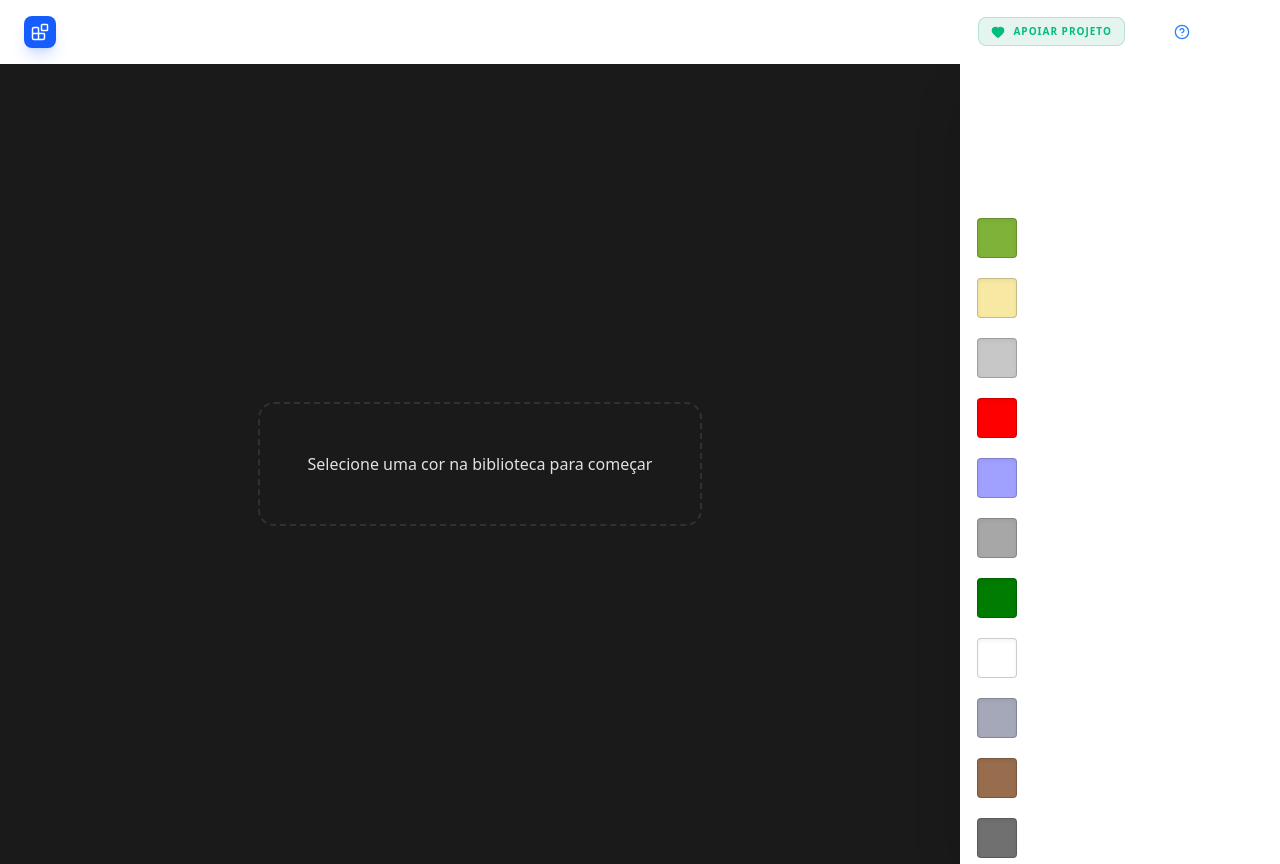
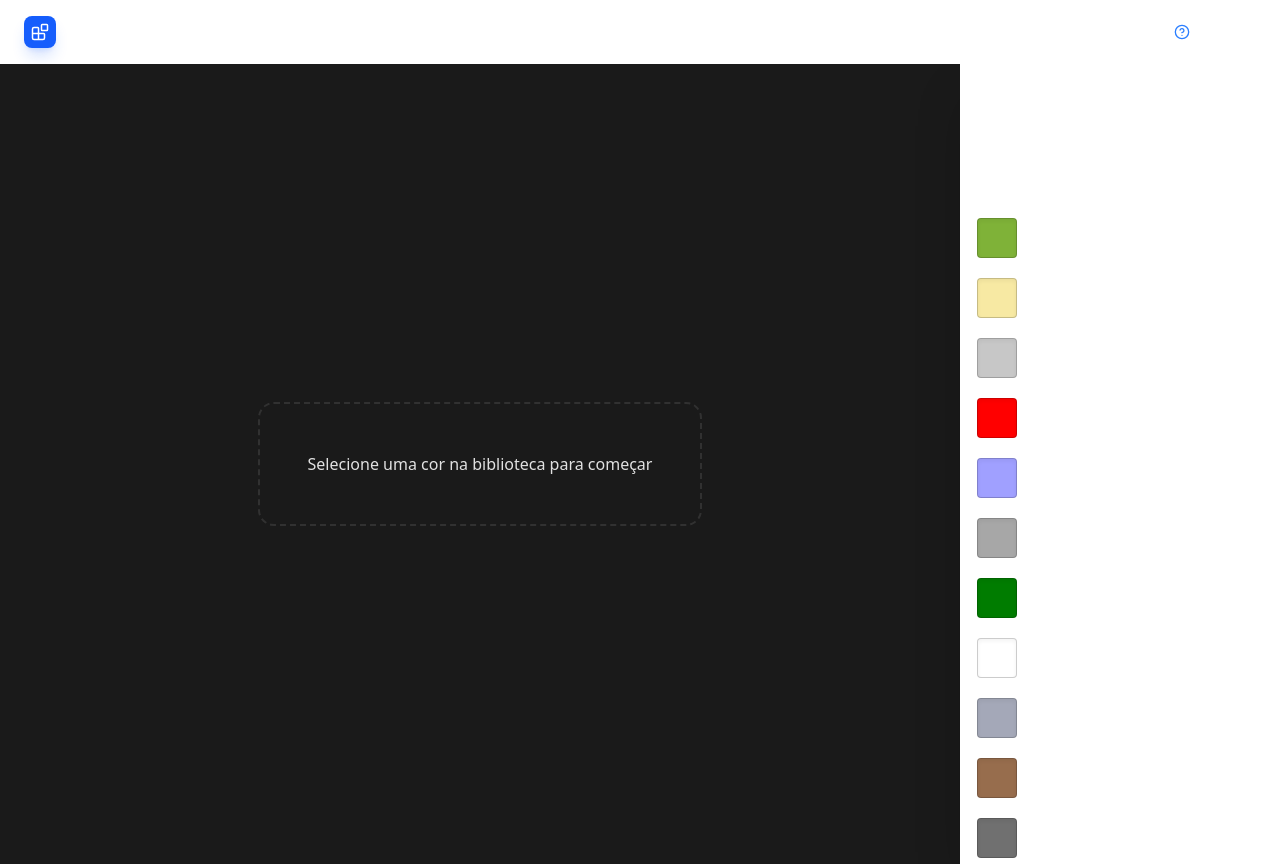
Before and after one commit to Abraao4raujo/MapLedsCraft, a React (Vite) app: page / in a window 1280 px wide. Built offline with nearby package versions, Linux system fonts and the light colour scheme.

Commit message:
tirando btn

```diff
--- a/src/App.tsx
+++ b/src/App.tsx
@@ -92,13 +92,6 @@ export default function App() {
       </div>
 
       <div className="flex items-center gap-2 sm:gap-4">
-        <button
-          onClick={() => window.open('https://www.paypal.com/donate/?hosted_button_id=4BD9JY2B6CL2G', '_blank')}
-          className="flex items-center gap-2 px-3 py-1.5 bg-emerald-600/10 hover:bg-emerald-600/20 text-emerald-500 rounded-lg transition-all text-[10px] font-black uppercase tracking-widest border border-emerald-600/20"
-        >
-          <Heart size={14} fill="currentColor" />
-          <span className="hidden lg:inline">Apoiar Projeto</span>
-        </button>
 
         <div className="h-6 w-[1px] bg-border hidden sm:block" />
 
```
